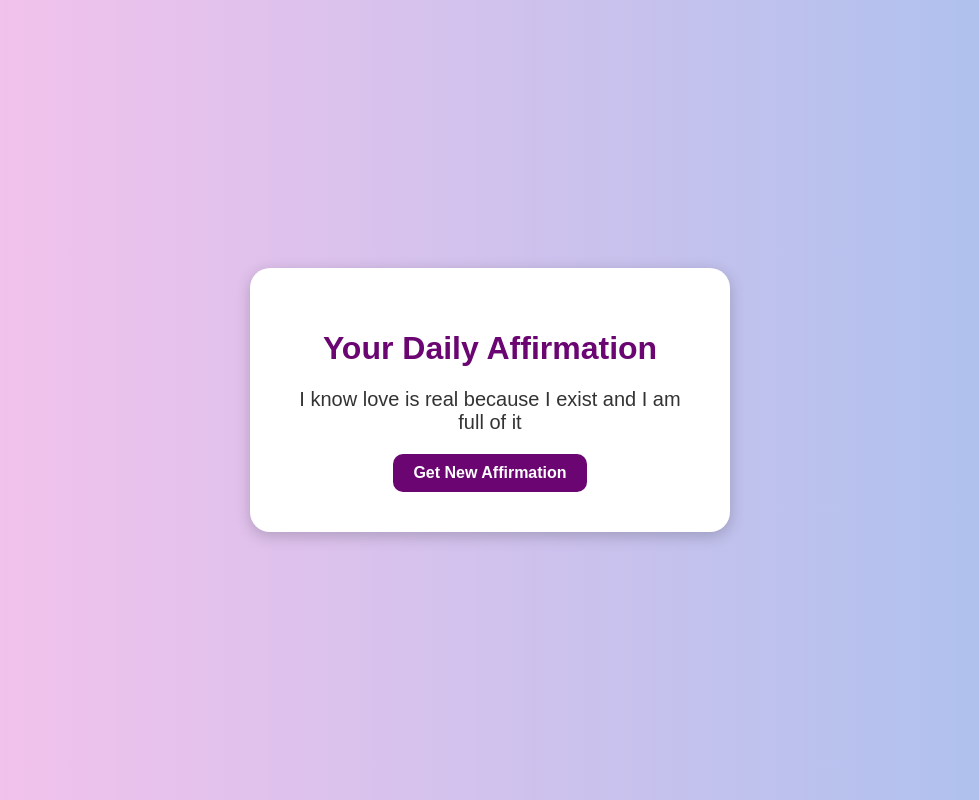
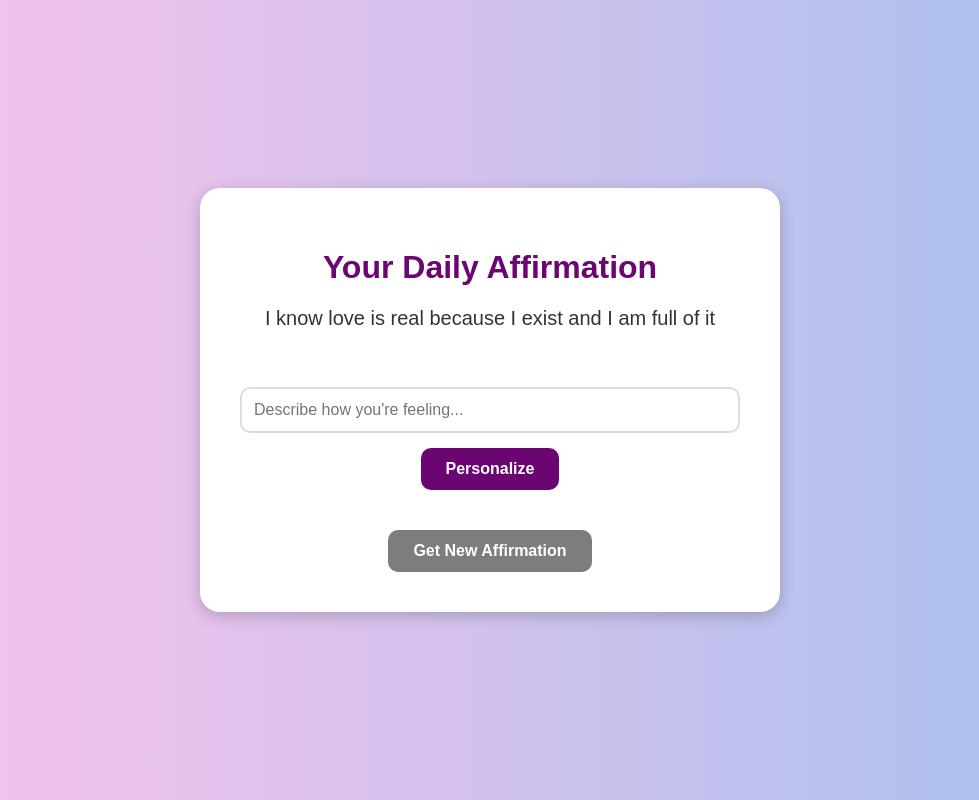
Before and after one commit to mayadiana/DailyAffirmationsApp, a Flask app: page / in a window 1280 px wide. Shown: the whole page, without its empty margins (150-1129 px from the left). Run offline with Flask 3, Linux system fonts and the light colour scheme.

Commit message:
Updated version

```diff
--- a/app.py
+++ b/app.py
@@ -1,8 +1,11 @@
 from doctest import debug
-from flask import Flask, render_template
+from flask import Flask, render_template, request
 import random
+import requests
 
 app = Flask(__name__)
+
+LMStudioURL = "http://192.168.1.112:1234/v1/chat/completions"
 
 def loadAffirmations(filename="affirmations.txt"):
     try:
@@ -11,10 +14,61 @@ def loadAffirmations(filename="affirmations.txt"):
     except FileNotFoundError:
         return ["No affirmations found."]
 
-@app.route("/")
+def generatePersonalizedAffirmation(emotion):
+    prompt = (
+        f"You are a helpful assistant who ONLY generates affirmations. Your goal is to create a unique, "
+        f"personalized, and positive affirmation that directly reflects the user's stated feeling and situation. "
+        f"DO NOT include any explanations or extra commentary. ONLY output the affirmation.\n\n"
+        f"Here are some examples of good affirmations:\n"
+        f"User's Feeling: sad\n"
+        f"Affirmation: My sadness is a valid emotion, and I give myself the space and grace to feel it fully.\n"
+        f"User's Feeling: furious\n"
+        f"Affirmation: I can channel this intense energy into productive and positive action.\n"
+        f"User's Feeling: I'm feeling overwhelmed at work and don't know where to start.\n"
+        f"Affirmation: I am capable of managing my tasks. I will focus on one small step at a time, and every step is progress.\n"
+        f"User's Feeling: feeling lost\n"
+        f"Affirmation: I trust that I am on the right path, even if I cannot see the next step clearly.\n\n"
+        f"---\n"
+        f"Now, generate a new, unique affirmation for the following user feeling. "
+        f"Base the affirmation on the entire situation, not just one word. "
+        f"Avoid generic phrases like 'I am capable of navigating this feeling'.\n"
+        f"User's Feeling: {emotion}\n"
+        f"Affirmation:"
+    )
+
+    payload = {
+        "model": "google/gemma-3-12b",
+        "messages": [{"role": "user", "content": prompt}],
+        "temperature": 0.9,
+        "top_p": 0.9
+    }
+
+    try:
+        response = requests.post(LMStudioURL, json=payload, timeout=30)
+
+        if response.status_code == 200:
+            data = response.json()
+            reply = data["choices"][0]["message"]["content"].strip().strip('"')
+            return reply
+        else:
+            return "The AI assistant had a problem generating a response. Please try again."
+    except requests.exceptions.RequestException:
+        return "Could not connect to the AI assistant. Please ensure LM Studio is running."
+
+@app.route("/", methods=["GET", "POST"])
 def home():
-    affirmations = loadAffirmations()
-    affirmation = random.choice(affirmations)
+    affirmation = ""
+    if request.method == "POST":
+        userFeeling = request.form.get("feeling")
+        if userFeeling:
+            affirmation = generatePersonalizedAffirmation(userFeeling)
+        else:
+            affirmations = loadAffirmations()
+            affirmation = random.choice(affirmations)
+    else:
+        affirmations = loadAffirmations()
+        affirmation = random.choice(affirmations)
+
     return render_template("index.html", affirmation=affirmation)
 
 if __name__ == "__main__":
--- a/static/style.css
+++ b/static/style.css
@@ -7,6 +7,8 @@ body
     justify-content: center;
     align-items: center;
     margin: 0;
+    padding: 20px;
+    box-sizing: border-box;
 }
 
 .container
@@ -16,7 +18,8 @@ body
     border-radius: 20px;
     text-align: center;
     box-shadow: 0px 4px 15px rgba(0,0,0,0.2);
-    width: 400px;
+    width: 100%;
+    max-width: 500px;
 }
 
 h1
@@ -29,6 +32,33 @@ h1
     font-size: 20px;
     margin: 20px 0;
     color: #333;
+    min-height: 50px;
+}
+
+.feeling-form
+{
+    margin: 30px 0;
+    display: flex;
+    flex-direction: column;
+    gap: 15px;
+    align-items: center;
+}
+
+.feeling-form input[type="text"]
+{
+    width: 100%;
+    padding: 12px;
+    border: 2px solid #ddd;
+    border-radius: 10px;
+    font-size: 16px;
+    box-sizing: border-box;
+    transition: border-color 0.3s;
+}
+
+.feeling-form input[type="text"]:focus
+{
+   outline: none;
+   border-color: #a6c1ee;
 }
 
 .button
@@ -36,13 +66,28 @@ h1
     display: inline-block;
     background: #6a0572;
     color: white;
-    padding: 10px 20px;
+    padding: 12px 25px;
     border-radius: 10px;
     text-decoration: none;
     font-weight: bold;
+    border: none;
+    cursor: pointer;
+    font-size: 16px;
+    transition: background-color 0.3s;
 }
 
 .button:hover
 {
     background: #52045a;
 }
+
+.random-button
+{
+    background-color: #7d7d7d;
+    margin-top: 10px;
+}
+
+.random-button:hover
+{
+    background-color: #636363;
+}
--- a/templates/index.html
+++ b/templates/index.html
@@ -1,6 +1,8 @@
 <!DOCTYPE html>
 <html lang="en">
 <head>
+    <meta charset="UTF-8">
+    <meta name="viewport" content="width=device-width, initial-scale=1.0">
     <title>Daily Affirmations</title>
     <link rel="stylesheet" href="{{ url_for('static', filename='style.css') }}">
 </head>
@@ -8,7 +10,11 @@
     <div class="container">
         <h1>Your Daily Affirmation</h1>
         <p class="affirmation">{{ affirmation }}</p>
-        <a href="/" class="button">Get New Affirmation</a>
+        <form action="/" method="post" class="feeling-form">
+            <input type="text" name="feeling" placeholder="Describe how you're feeling..." required>
+            <button type="submit" class="button">Personalize</button>
+        </form>
+        <a href="/" class="button random-button">Get New Affirmation</a>
     </div>
 </body>
 </html>
```
